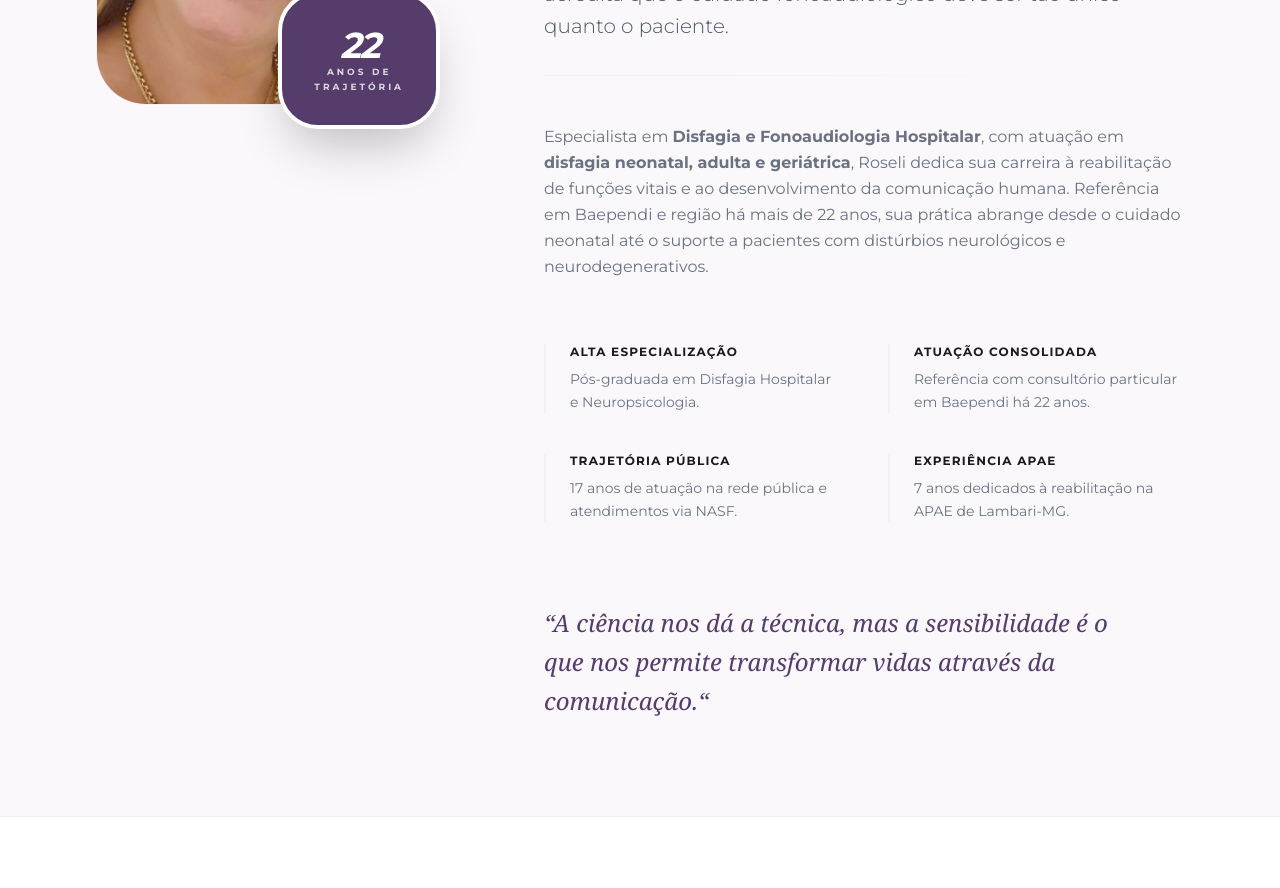
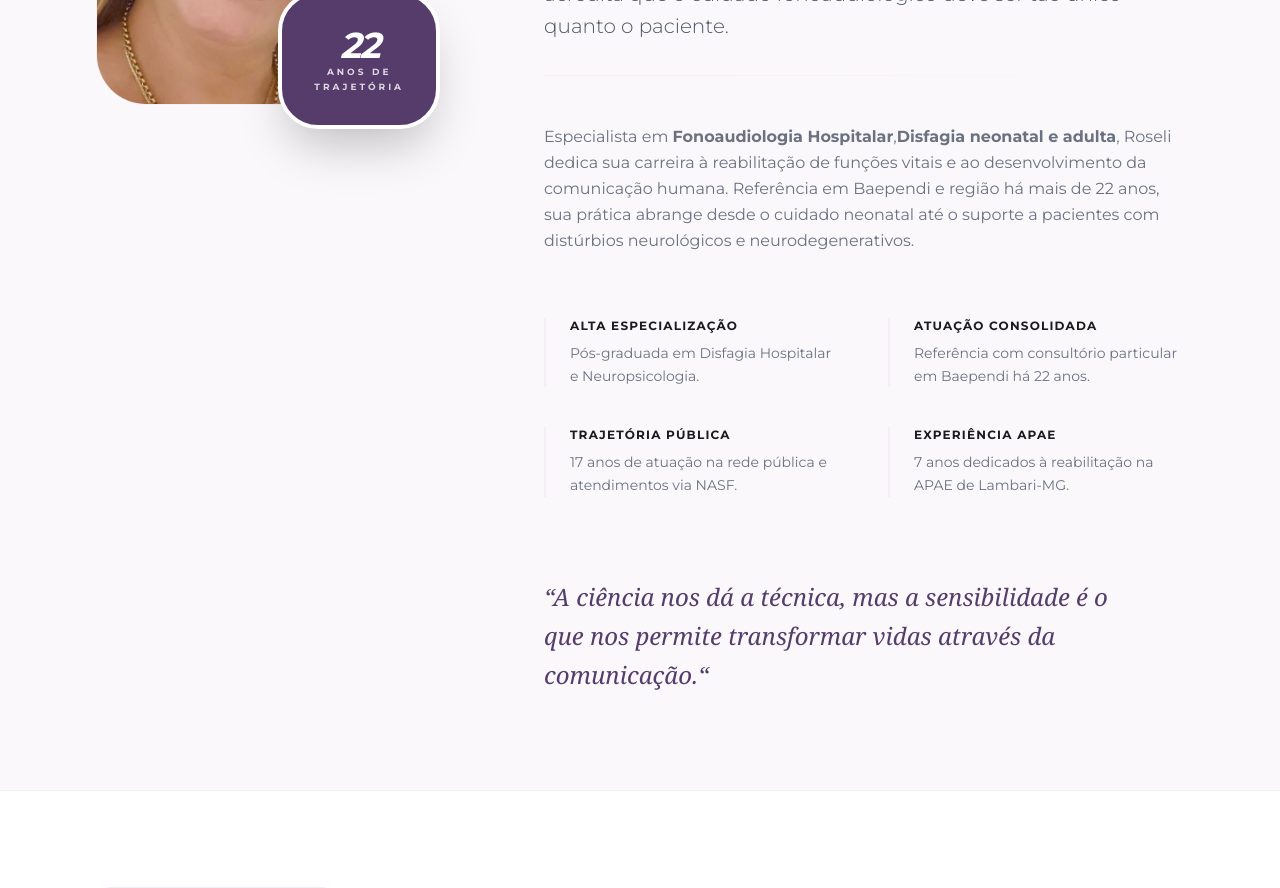
Before and after one commit to juniorlevenhagen/site-fono, a React (Vite) app: page / in a window 1280 px wide. Shown: the part 2220-3108 px from the top of the page. Built offline with nearby package versions, Linux system fonts and the light colour scheme.

Commit message:
final commit

```diff
--- a/src/components/AboutFounder.tsx
+++ b/src/components/AboutFounder.tsx
@@ -81,7 +81,7 @@ const AboutFounder = () => {
                     {/* Bloco 3: Prose/Formação (Order 4 no Mobile) */}
                     <div className="prose prose-gray max-w-3xl order-4 lg:order-0">
                         <p className="text-gray-500 text-sm lg:text-base leading-relaxed">
-                            Especialista em <strong>Disfagia e Fonoaudiologia Hospitalar</strong>, com atuação em <strong>disfagia neonatal, adulta e geriátrica</strong>, Roseli dedica sua carreira à reabilitação de funções vitais e ao desenvolvimento da comunicação humana.
+                            Especialista em <strong>Fonoaudiologia Hospitalar</strong>,<strong>Disfagia neonatal e adulta</strong>, Roseli dedica sua carreira à reabilitação de funções vitais e ao desenvolvimento da comunicação humana.
                             Referência em Baependi e região há mais de 22 anos, sua prática abrange desde o cuidado neonatal até o suporte a pacientes com distúrbios neurológicos e neurodegenerativos.
                         </p>
                     </div>
--- a/src/components/Hero.tsx
+++ b/src/components/Hero.tsx
@@ -44,13 +44,11 @@ const Hero = () => {
                 <div className="absolute w-[260px] h-[260px] md:w-[290px] md:h-[290px] rounded-full overflow-hidden border-6 border-white shadow-2xl z-20 hover:scale-105 transition-all duration-500 ease-in-out cursor-pointer group">
                     <video
                         autoPlay
+                        loop
                         muted
                         playsInline
+                        preload="auto"
                         className="w-full h-full object-cover"
-                        onEnded={(e) => {
-                            e.currentTarget.currentTime = 0;
-                            e.currentTarget.play();
-                        }}
                     >
                         <source src="/videos/5998395-hd_1080_1920_30fps.mp4" type="video/mp4" />
                     </video>
```
